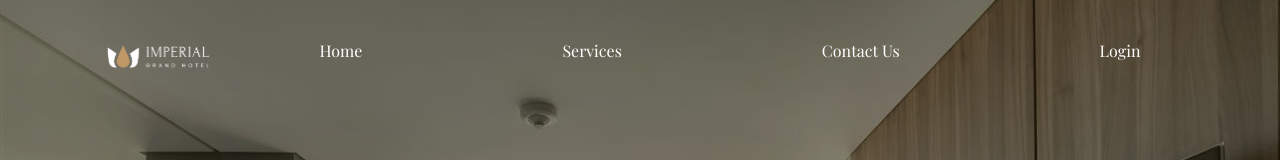
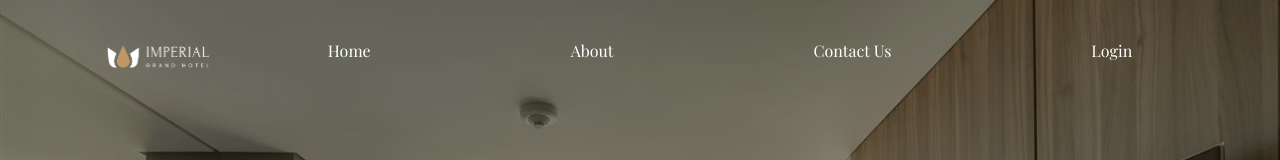
Before and after one commit to trabalhoWebUFSC/trabalhoWebUFSC, a React (Create React App) app in the folder frontend/: page / in a window 1280 px wide. Shown: the top 160 px of the page. Built offline with nearby package versions, Linux system fonts and the light colour scheme; a web font is replaced by a local one.

Commit message:
feat: adiciona conditional rendering à navbar

```diff
--- a/frontend/src/components/NavBar/NavBar.js
+++ b/frontend/src/components/NavBar/NavBar.js
@@ -1,15 +1,31 @@
 import React, { useState } from "react";
-import { Link } from "react-router-dom";
+import { Link, useLocation } from "react-router-dom";
 import styles from "./NavBar.module.css";
 import HotelLogo from "../../assets/images/logo-hotel.png";
 
 function Navbar() {
     const [isMenuOpen, setIsMenuOpen] = useState(false);
+    const location = useLocation();
+    const isPortalPage = location.pathname === '/portal';
+
+    // Configuracao dos links baseado na pagina
+    const navLinks = isPortalPage
+        ? [
+            { to: "/portal", label: "Portal" },
+            { to: "/services", label: "Services" },
+            { to: "/reservations", label: "Reservations" },
+            { to: "/profile", label: "Profile" }
+          ]
+        : [
+            { to: "/", label: "Home" },
+            { to: "/about", label: "About" },
+            { to: "/contact", label: "Contact Us" },
+            { to: "/login", label: "Login" }
+          ];
 
     const toggleMenu = () => {
         setIsMenuOpen(!isMenuOpen);
     };
-
 
     return (
         <>
@@ -22,10 +38,13 @@ function Navbar() {
                     />
                 </div>
                 <ul className={styles.navLinks}>
-                    <li><Link to="/" className={styles.navLink}>Home</Link></li>
-                    <li><Link to="/services" className={styles.navLink}>Services</Link></li>
-                    <li><Link to="/contact" className={styles.navLink}>Contact Us</Link></li>
-                    <li><Link to="/login" className={styles.navLink}>Login</Link></li>
+                    {navLinks.map((link) => (
+                        <li key={link.to}>
+                            <Link to={link.to} className={styles.navLink}>
+                                {link.label}
+                            </Link>
+                        </li>
+                    ))}
                 </ul>
             </nav>
 
@@ -35,10 +54,13 @@ function Navbar() {
                 </button>
 
                 <ul className={`${styles.mobilenavLinks} ${isMenuOpen ? styles.open : ''}`}>
-                    <li><Link to="/" className={styles.mobilenavLink}>Home</Link></li>
-                    <li><Link to="/services" className={styles.mobilenavLink}>Services</Link></li>
-                    <li><Link to="/contact" className={styles.mobilenavLink}>Contact Us</Link></li>
-                    <li><Link to="/login" className={styles.mobilenavLink}>Login</Link></li>
+                    {navLinks.map((link) => (
+                        <li key={link.to}>
+                            <Link to={link.to} className={styles.mobilenavLink}>
+                                {link.label}
+                            </Link>
+                        </li>
+                    ))}
                 </ul>
             </section>
         </>
```
